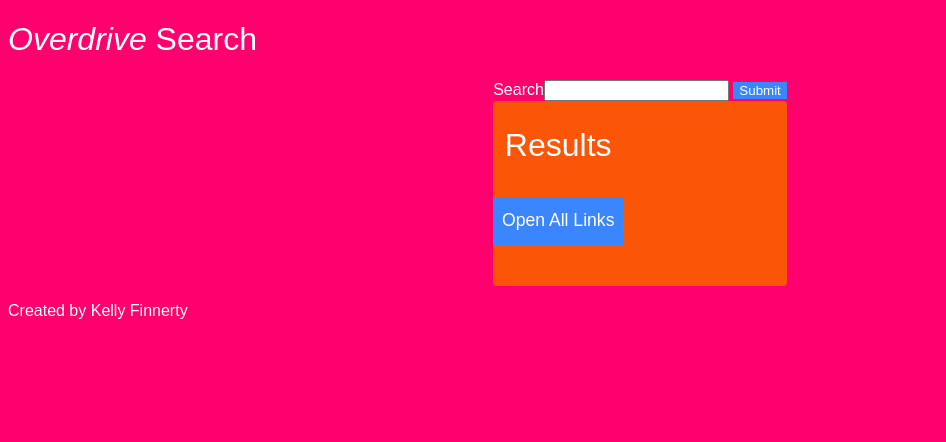
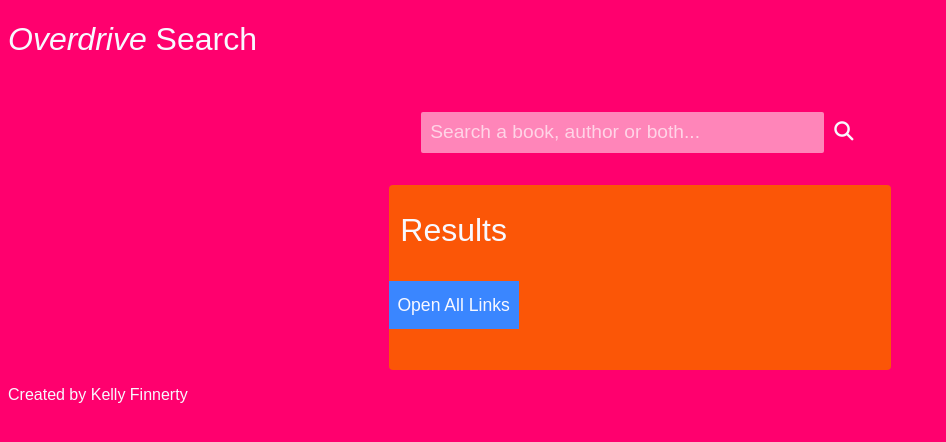
Before and after one commit to kellyfinnerty/overdrive-search, a plain HTML site: page index.html in a window 1280 px wide. Shown: the whole page, without its empty margins (0-946 px from the left). Drawn offline with Linux system fonts and the light colour scheme.

Commit message:
formatted search bar

```diff
--- a/index.html
+++ b/index.html
@@ -7,6 +7,7 @@
     <link rel="preconnect" href="https://fonts.googleapis.com">
     <title>Overdrive Search</title>
     <link rel="stylesheet" href="style.css">
+    <script src="https://kit.fontawesome.com/a7fb50af58.js" crossorigin="anonymous"></script>
 </head>
 <body>
     <header>
@@ -16,8 +17,8 @@
     <main>
         <div class="search-container">
             <form id="overdrive-search">
-                <label for="search">Search</label><input type="text" id="search">
-                <button id="submit">Submit</button>
+                <input type="text" id="search" placeholder="Search a book, author or both...">
+                <button id="submit"><i class="fas fa-search"></i></button>
             </form>
 
             <div id="results-container">
--- a/style.css
+++ b/style.css
@@ -5,11 +5,12 @@
     --blue: #3A86FF;
     --gold: #FFBE0B;
     --white: #f8f8ff;
+    --placeholder-white:rgba(255, 255, 255, 0.651);
 }
 
 *{
     font-family: 'Raleway', sans-serif;
-    color: white;
+    color: var(--white);
 }
 
 body{
@@ -49,12 +50,27 @@
     justify-self: center;
 }
 
+#submit{
+    background-color: transparent;
+    font-size: 1.2em;
+}
+
 .hidden{
     display: none;
 }
 
 input{
-    color: gray;
+    color: white;
+    font-size: 1.2em;
+    padding: 0.5em;
+    width: 20em;
+    border: none;
+    background-color: rgba(255, 255, 255, 0.521);
+    border-radius: 2px;
+}
+
+input:focus{
+    outline: none;
 }
 
 #results-container{
@@ -76,6 +92,10 @@
     grid-template-columns: repeat(3, 24%);
     grid-auto-rows: 10em;
     gap: 1% 4%;
+}
+
+#overdrive-search{
+    margin: 2em;
 }
 
 .overdrive-link{
@@ -102,3 +122,17 @@
     text-decoration: none;
     color: orange;
 }
+
+
+::placeholder { /* Chrome, Firefox, Opera, Safari 10.1+ */
+    color: var(--placeholder-white);
+    opacity: 1; /* Firefox */
+  }
+
+  :-ms-input-placeholder { /* Internet Explorer 10-11 */
+    color: rgba(255, 255, 255, 0.815);
+  }
+
+  ::-ms-input-placeholder { /* Microsoft Edge */
+    color: rgba(255, 255, 255, 0.822);
+  }
```
